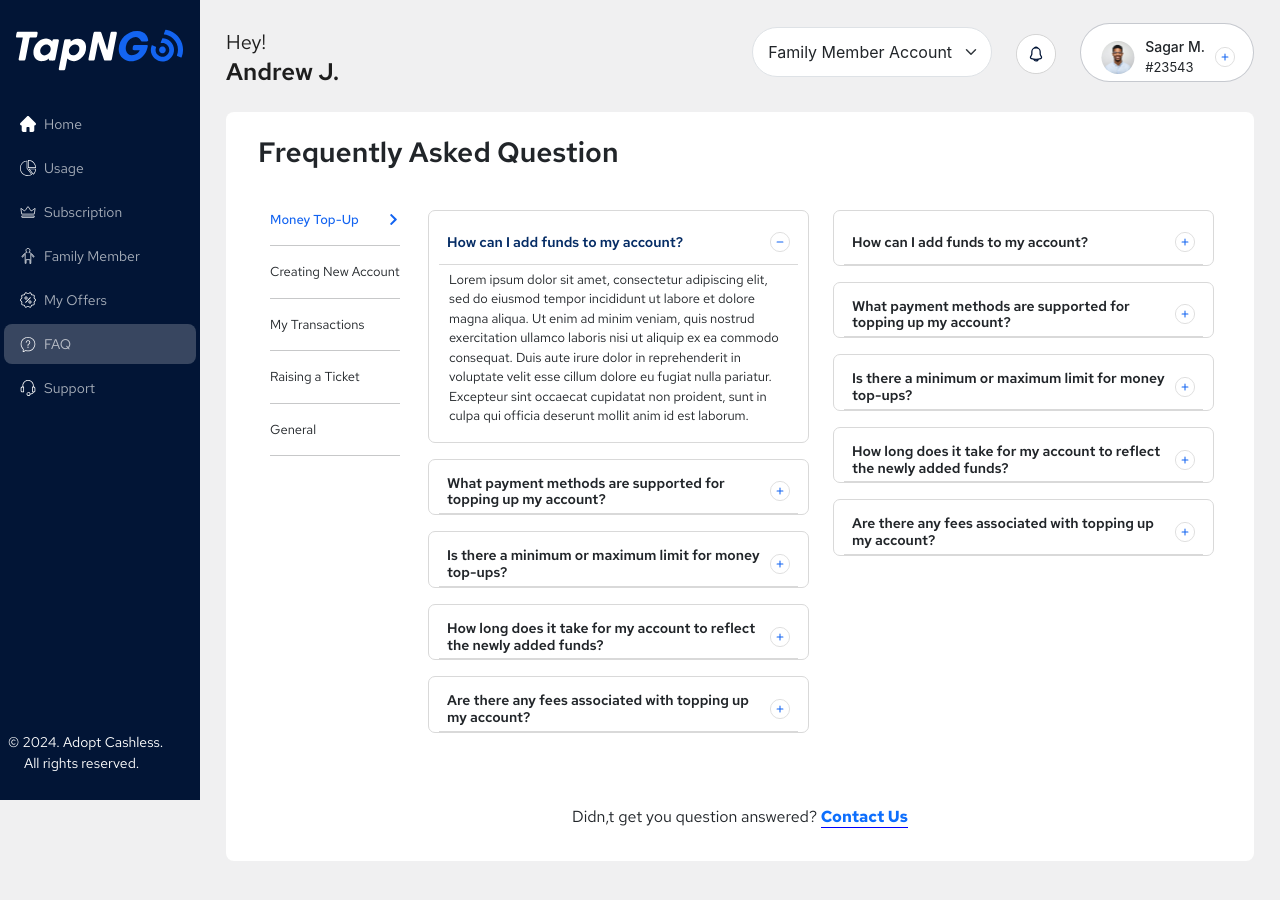
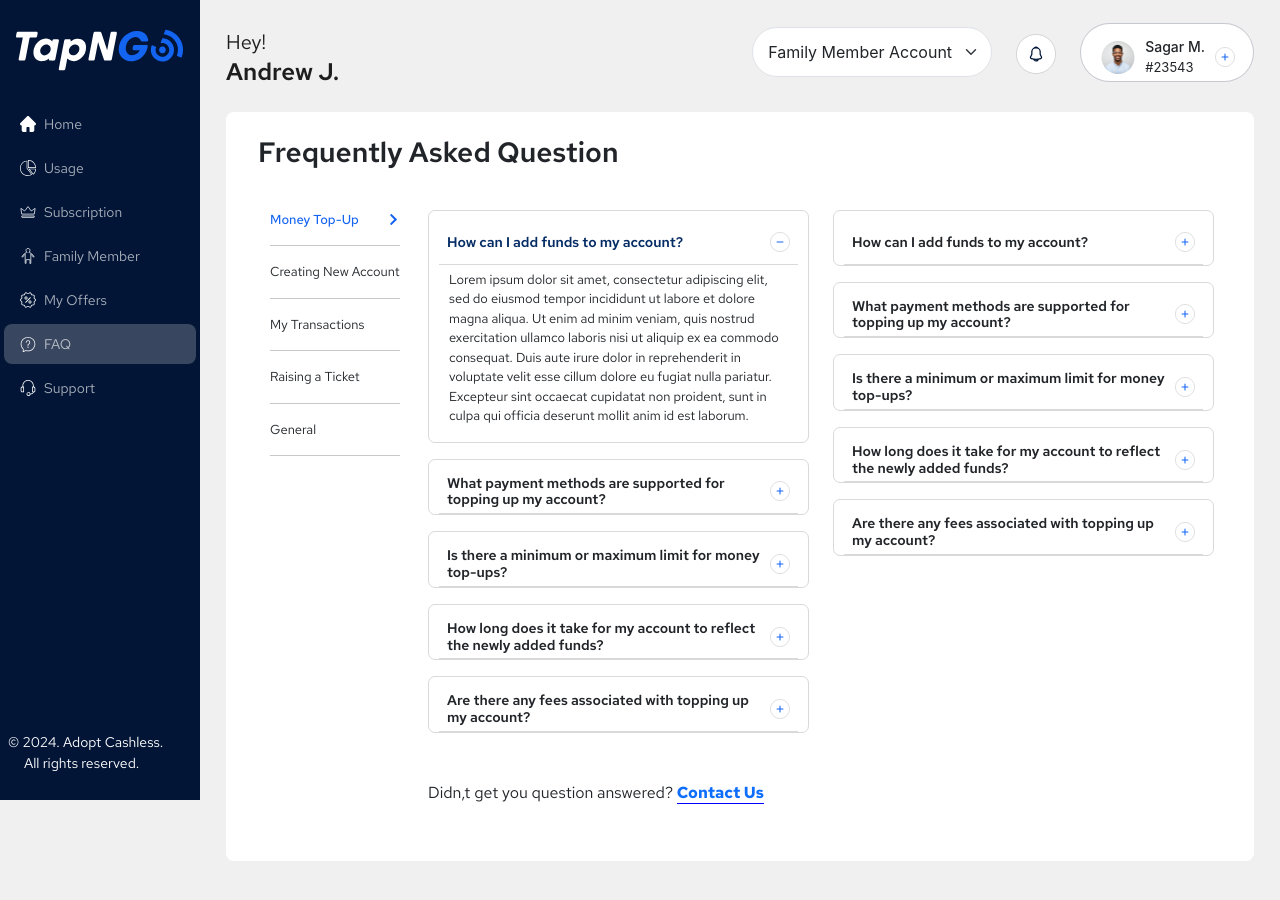
Before and after one commit to jangra-rahul/TapNGo, a Next.js app: page /Dashboard/FAQ in a window 1280 px wide. Shown: the top 900 px of the page. Built offline with nearby package versions, Linux system fonts and the light colour scheme.

Commit message:
issue solved

```diff
--- a/src/app/Dashboard/FAQ/page.tsx
+++ b/src/app/Dashboard/FAQ/page.tsx
@@ -205,13 +205,18 @@ const FrequentlyAskedQuestion = () => {
                     </Accordion.Body>
                   </Accordion.Item>
                 </Accordion>
+                <div className=" mt-5 d-md-block d-none ">
+                  <p className=" fs_16  fw-normal red_ff light-text-color">
+                    Didn,t get you question answered?{" "}
+                    <Link href="#" style={{ borderBottom: "1px solid blue" }}>
+                      <span className=" fw-bold">Contact Us</span>
+                    </Link>
+                  </p>
+                </div>
               </Col>
 
-              <Col
-                xs={12}
-                md={5}
-                className="mb-4 d-flex flex-column  h-100 justify-content-between"
-              >
+              <Col xs={12} md={5} className="mb-4 d-flex flex-column">
+                <div>
                   <Accordion defaultActiveKey="0">
                     <Accordion.Item
                       eventKey="1"
@@ -226,15 +231,15 @@ const FrequentlyAskedQuestion = () => {
                       </Accordion.Header>
                       <Accordion.Body>
                         <p className=" fs_13">
-                        Lorem ipsum dolor sit amet, consectetur adipiscing elit,
-                        sed do eiusmod tempor incididunt ut labore et dolore
-                        magna aliqua. Ut enim ad minim veniam, quis nostrud
-                        exercitation ullamco laboris nisi ut aliquip ex ea
-                        commodo consequat. Duis aute irure dolor in
+                          Lorem ipsum dolor sit amet, consectetur adipiscing
+                          elit, sed do eiusmod tempor incididunt ut labore et
+                          dolore magna aliqua. Ut enim ad minim veniam, quis
+                          nostrud exercitation ullamco laboris nisi ut aliquip
+                          ex ea commodo consequat. Duis aute irure dolor in
                           reprehenderit in voluptate velit esse cillum dolore eu
-                        fugiat nulla pariatur. Excepteur sint occaecat cupidatat
-                        non proident, sunt in culpa qui officia deserunt mollit
-                        anim id est laborum.
+                          fugiat nulla pariatur. Excepteur sint occaecat
+                          cupidatat non proident, sunt in culpa qui officia
+                          deserunt mollit anim id est laborum.
                         </p>
                       </Accordion.Body>
                     </Accordion.Item>
@@ -252,15 +257,15 @@ const FrequentlyAskedQuestion = () => {
                       </Accordion.Header>
                       <Accordion.Body>
                         <p className=" fs_13">
-                        Lorem ipsum dolor sit amet, consectetur adipiscing elit,
-                        sed do eiusmod tempor incididunt ut labore et dolore
-                        magna aliqua. Ut enim ad minim veniam, quis nostrud
-                        exercitation ullamco laboris nisi ut aliquip ex ea
-                        commodo consequat. Duis aute irure dolor in
+                          Lorem ipsum dolor sit amet, consectetur adipiscing
+                          elit, sed do eiusmod tempor incididunt ut labore et
+                          dolore magna aliqua. Ut enim ad minim veniam, quis
+                          nostrud exercitation ullamco laboris nisi ut aliquip
+                          ex ea commodo consequat. Duis aute irure dolor in
                           reprehenderit in voluptate velit esse cillum dolore eu
-                        fugiat nulla pariatur. Excepteur sint occaecat cupidatat
-                        non proident, sunt in culpa qui officia deserunt mollit
-                        anim id est laborum.
+                          fugiat nulla pariatur. Excepteur sint occaecat
+                          cupidatat non proident, sunt in culpa qui officia
+                          deserunt mollit anim id est laborum.
                         </p>
                       </Accordion.Body>
                     </Accordion.Item>
@@ -277,15 +282,15 @@ const FrequentlyAskedQuestion = () => {
                       </Accordion.Header>
                       <Accordion.Body>
                         <p className=" fs_13">
-                        Lorem ipsum dolor sit amet, consectetur adipiscing elit,
-                        sed do eiusmod tempor incididunt ut labore et dolore
-                        magna aliqua. Ut enim ad minim veniam, quis nostrud
-                        exercitation ullamco laboris nisi ut aliquip ex ea
-                        commodo consequat. Duis aute irure dolor in
+                          Lorem ipsum dolor sit amet, consectetur adipiscing
+                          elit, sed do eiusmod tempor incididunt ut labore et
+                          dolore magna aliqua. Ut enim ad minim veniam, quis
+                          nostrud exercitation ullamco laboris nisi ut aliquip
+                          ex ea commodo consequat. Duis aute irure dolor in
                           reprehenderit in voluptate velit esse cillum dolore eu
-                        fugiat nulla pariatur. Excepteur sint occaecat cupidatat
-                        non proident, sunt in culpa qui officia deserunt mollit
-                        anim id est laborum.
+                          fugiat nulla pariatur. Excepteur sint occaecat
+                          cupidatat non proident, sunt in culpa qui officia
+                          deserunt mollit anim id est laborum.
                         </p>
                       </Accordion.Body>
                     </Accordion.Item>
@@ -302,15 +307,15 @@ const FrequentlyAskedQuestion = () => {
                       </Accordion.Header>
                       <Accordion.Body>
                         <p className=" fs_13">
-                        Lorem ipsum dolor sit amet, consectetur adipiscing elit,
-                        sed do eiusmod tempor incididunt ut labore et dolore
-                        magna aliqua. Ut enim ad minim veniam, quis nostrud
-                        exercitation ullamco laboris nisi ut aliquip ex ea
-                        commodo consequat. Duis aute irure dolor in
+                          Lorem ipsum dolor sit amet, consectetur adipiscing
+                          elit, sed do eiusmod tempor incididunt ut labore et
+                          dolore magna aliqua. Ut enim ad minim veniam, quis
+                          nostrud exercitation ullamco laboris nisi ut aliquip
+                          ex ea commodo consequat. Duis aute irure dolor in
                           reprehenderit in voluptate velit esse cillum dolore eu
-                        fugiat nulla pariatur. Excepteur sint occaecat cupidatat
-                        non proident, sunt in culpa qui officia deserunt mollit
-                        anim id est laborum.
+                          fugiat nulla pariatur. Excepteur sint occaecat
+                          cupidatat non proident, sunt in culpa qui officia
+                          deserunt mollit anim id est laborum.
                         </p>
                       </Accordion.Body>
                     </Accordion.Item>
@@ -328,29 +333,29 @@ const FrequentlyAskedQuestion = () => {
                       </Accordion.Header>
                       <Accordion.Body>
                         <p className=" fs_13">
-                        Lorem ipsum dolor sit amet, consectetur adipiscing elit,
-                        sed do eiusmod tempor incididunt ut labore et dolore
-                        magna aliqua. Ut enim ad minim veniam, quis nostrud
-                        exercitation ullamco laboris nisi ut aliquip ex ea
-                        commodo consequat. Duis aute irure dolor in
+                          Lorem ipsum dolor sit amet, consectetur adipiscing
+                          elit, sed do eiusmod tempor incididunt ut labore et
+                          dolore magna aliqua. Ut enim ad minim veniam, quis
+                          nostrud exercitation ullamco laboris nisi ut aliquip
+                          ex ea commodo consequat. Duis aute irure dolor in
                           reprehenderit in voluptate velit esse cillum dolore eu
-                        fugiat nulla pariatur. Excepteur sint occaecat cupidatat
-                        non proident, sunt in culpa qui officia deserunt mollit
-                        anim id est laborum.
+                          fugiat nulla pariatur. Excepteur sint occaecat
+                          cupidatat non proident, sunt in culpa qui officia
+                          deserunt mollit anim id est laborum.
                         </p>
                       </Accordion.Body>
                     </Accordion.Item>
                   </Accordion>
-              </Col>
-
-              <div className="d-flex justify-content-center align-content-center mt-5 ">
-                <p className=" fs_16 fw-normal red_ff light-text-color">
+                  <div className=" mt-5 d-md-none d-dlock ">
+                    <p className=" fs_16  fw-normal red_ff light-text-color">
                       Didn,t get you question answered?{" "}
                       <Link href="#" style={{ borderBottom: "1px solid blue" }}>
                         <span className=" fw-bold">Contact Us</span>
                       </Link>
                     </p>
                   </div>
+                </div>
+              </Col>
             </Row>
           </div>
         </div>
--- a/src/app/Dashboard/FamilyMember/page.tsx
+++ b/src/app/Dashboard/FamilyMember/page.tsx
@@ -209,7 +209,7 @@ const FamilyMember = () => {
                     onClick={handleShowTransferModal}
                     className="  top-up-button  fw-medium px-4 my-2 mx-1 red_ff fs_14 border-0 "
                   >
-                    Transfer card
+                    Transfer Balance
                   </Button>
                   <Button className="  top-up-button  fw-medium px-4 my-2 mx-1 red_ff fs_14 border-0 ">
                     Top-Up Card
--- a/src/app/Dashboard/Usages/UsagesList.tsx
+++ b/src/app/Dashboard/Usages/UsagesList.tsx
@@ -461,7 +461,7 @@ const UsagesList = () => {
                 </td>
                 <td>
                   <p className="action text-nowrap text-start ps-2   fs_14 fw-normal Usage-text-color red_ff">
-                    Download <Image src={download} alt="download image" />
+                    Download <Image src={download} alt="download" />
                   </p>
                 </td>
               </tr>
```
Also changed, not shown: src/app/Dashboard/FamilyMember/TransferModal.tsx (+11 -7 lines), src/assets/images/svg/son_icon.svg (added), src/assets/images/svg/you_icon.svg (added). Lines whose indentation alone changed are shown as unchanged.
